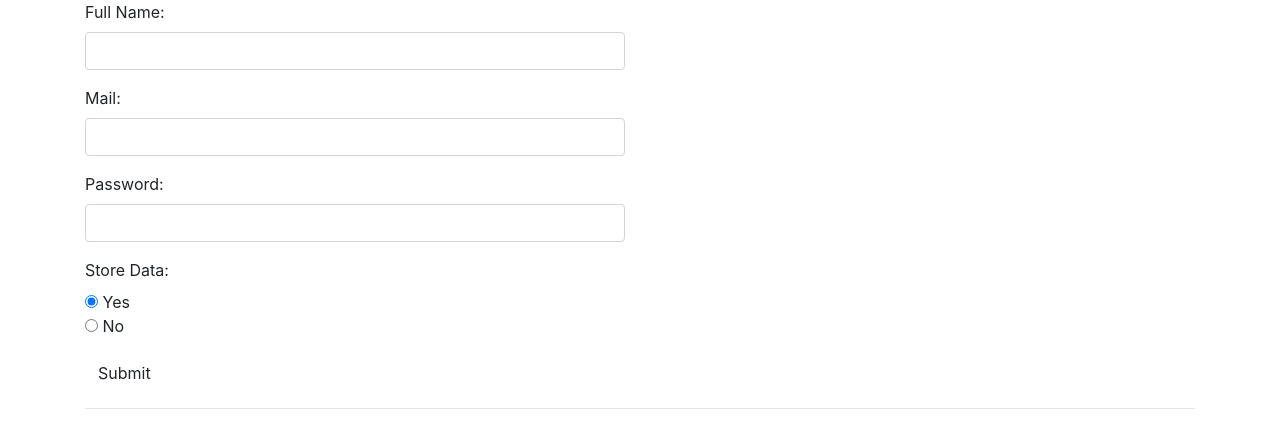
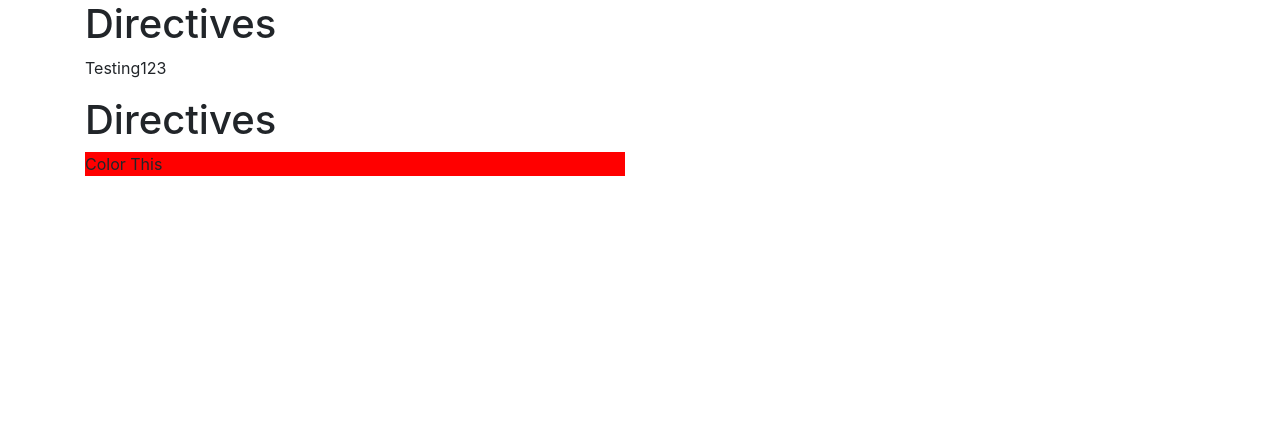
Before and after one commit to muhsatrio/latihan-vue, a Vue app: page / in a window 1280 px wide. Shown: the top 448 px of the page. Built offline with nearby package versions, Linux system fonts and the light colour scheme.

Commit message:
until binding

```diff
--- a/src/App.vue
+++ b/src/App.vue
@@ -1,60 +1,15 @@
 <template>
     <div class="container">
-        <!-- <form> -->
-            <div class="row">
-                <div class="col-xs-12 col-sm-8 col-sm-offset-2 col-md-6 col-md-offset-3">
-                    <!-- Exercise 1 -->
-                    <!-- Create a Signup Form where you retrieve the following Information -->
-                    <!-- Full Name (First Name + Last Name) -->
-                    <!-- Mail -->
-                    <!-- Password -->
-                    <!-- Store Data? Yes/No -->
-
-                    <!-- <div class="row"> -->
-                        <div class="form-group">
-                            <label for="full-name">Full Name:</label>
-                            <input type="text" class="form-control" id="full_name" v-model="fullName">
-                        </div>
-                        <div class="form-group">
-                            <label for="email">Mail:</label>
-                            <input type="email" class="form-control" id="email" v-model="email">
-                        </div>
-                        <div class="form-group">
-                            <label for="password">Password:</label>
-                            <input type="password" class="form-control" id="password" v-model="password">
-                        </div>
-                        <div class="form-group">
-                            <label for="password">Store Data:</label><br>
-                            <input type="radio" name="" id="" value="Yes" v-model="isStore"> Yes<br>
-                            <input type="radio" name="" id="" value="No" v-model="isStore"> No
-                        </div>
-                        <button @click="isSubmitted=true" type="submit" class="btn btn-default">Submit</button>
-                    <!-- </div> -->
-
-                    <!-- Exercise 2 -->
-                    <!-- Only display the Form if it has NOT been submitted -->
-                    <!-- Display the Data Summary ONCE the Form HAS been submitted -->
-
-                    <!-- Exercise 3 -->
-                    <!-- Edit the Example from above and create a custom "Full Name" Control -->
-                    <!-- which still holds the First Name and Last Name Input Field -->
-                </div>
+        <div class="row">
+            <div class="col-xs-12 col-sm-8 col-sm-offset-2 col-md-6 col-md-offset-3">
+                <h1>Directives</h1>
+                <p v-text="'Testing123'"></p>
             </div>
-        <!-- </form> -->
-        <hr>
-        <div class="row" v-if="isSubmitted">
+        </div>
+        <div class="row">
             <div class="col-xs-12 col-sm-8 col-sm-offset-2 col-md-6 col-md-offset-3">
-                <div class="panel panel-default">
-                    <div class="panel-heading">
-                        <h4>Your Data</h4>
-                    </div>
-                    <div class="panel-body">
-                        <p>Full Name: {{ fullName }}</p>
-                        <p>Mail: {{ email }}</p>
-                        <p>Password: {{ password }}</p>
-                        <p>Store in Database?: {{ isStore==='Yes' ? 'Store in Database' : 'Not store in Database' }}</p>
-                    </div>
-                </div>
+                <h1>Directives</h1>
+                <p v-highlight>Color This</p>
             </div>
         </div>
     </div>
@@ -62,17 +17,9 @@
 
 <script>
     export default {
-        data() {
-            return {
-                fullName: '',
-                email: '',
-                password: '',
-                isStore: 'Yes',
-                isSubmitted: false
-            }
-        },
     }
 </script>
 
 <style>
+
 </style>
--- a/src/main.js
+++ b/src/main.js
@@ -1,5 +1,11 @@
 import Vue from 'vue'
 import App from './App.vue'
+
+Vue.directive('highlight', {
+  bind(el) {
+    el.style.backgroundColor = 'red'
+  }
+});
 
 new Vue({
   el: '#app',
```
Also changed, not shown: src/components/HelloWorld.vue (deleted, +0 -58 lines), src/components/Home.vue (deleted, +0 -18 lines), src/components/ServerStatus.vue (deleted, +0 -27 lines).
